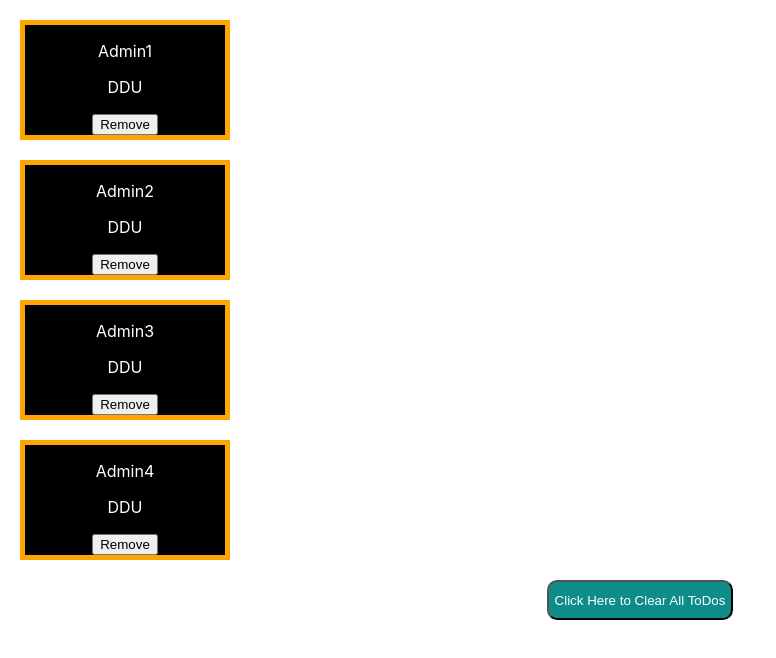
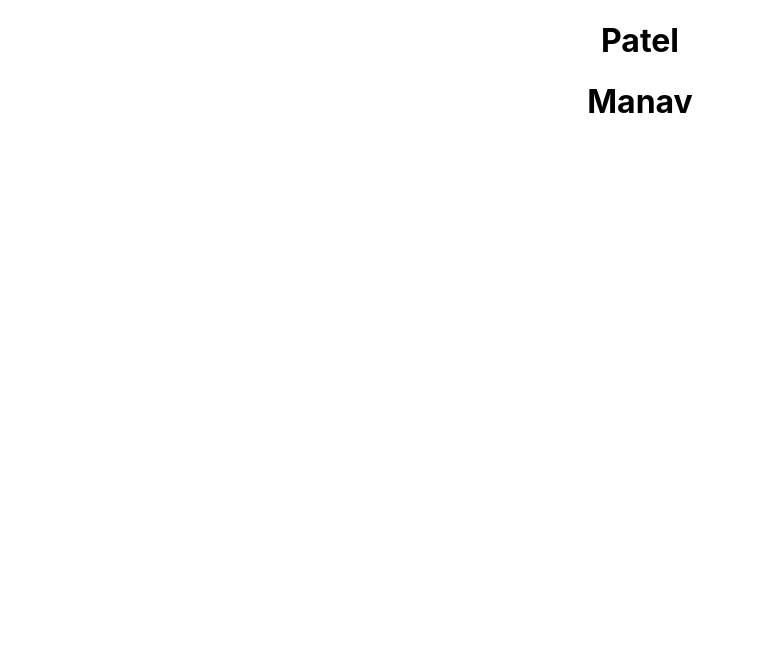
Before and after one commit to manav278/ReactHooks, a React (Create React App) app: page / in a window 1280 px wide. Shown: the top 658 px of the page, without its empty margins (0-776 px from the left). Built offline with nearby package versions, Linux system fonts and the light colour scheme.

Commit message:
[Added]: ShortCircuitEval component added

```diff
--- a/src/App.js
+++ b/src/App.js
@@ -4,6 +4,7 @@ import React, { useState } from "react";
 import Hooksa from './components/Hooksa';
 import UseStateArray from './components/UseStateArray';
 import Usestateobject from './components/Usestateobject';
+import ShotCircuitEval from './components/ShotCircuitEval';
 
 function App() {
   // var val="Code with Manav"
@@ -44,7 +45,7 @@ function App() {
 
       {/* --------------------------------- */}
 
-      <UseStateArray></UseStateArray>
+      {/* <UseStateArray></UseStateArray> */}
 
       {/* --------------------------------- */}
 
@@ -52,6 +53,8 @@ function App() {
 
       {/* --------------------------------- */}
 
+      <ShotCircuitEval></ShotCircuitEval>
+
     </div>
   );
 }
--- /dev/null
+++ b/src/components/ShotCircuitEval.js
@@ -0,0 +1,11 @@
+import React, { useState } from 'react'
+
+export default function ShotCircuitEval() {
+const [val,setVal]=useState("Patel")
+  return (
+    <div>
+      <h1>{val || "Manav"}</h1>
+      <h1>{val && "Manav"}</h1>
+    </div>
+  )
+}
```
